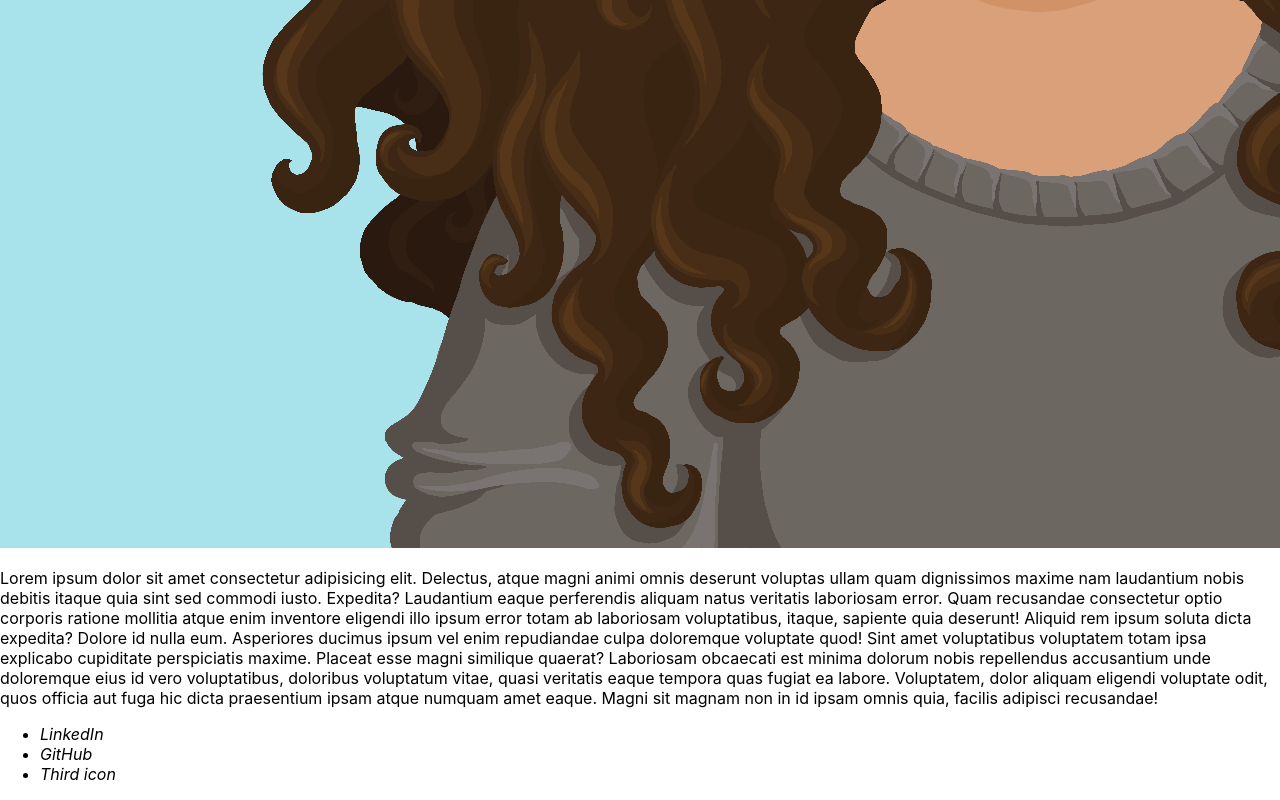
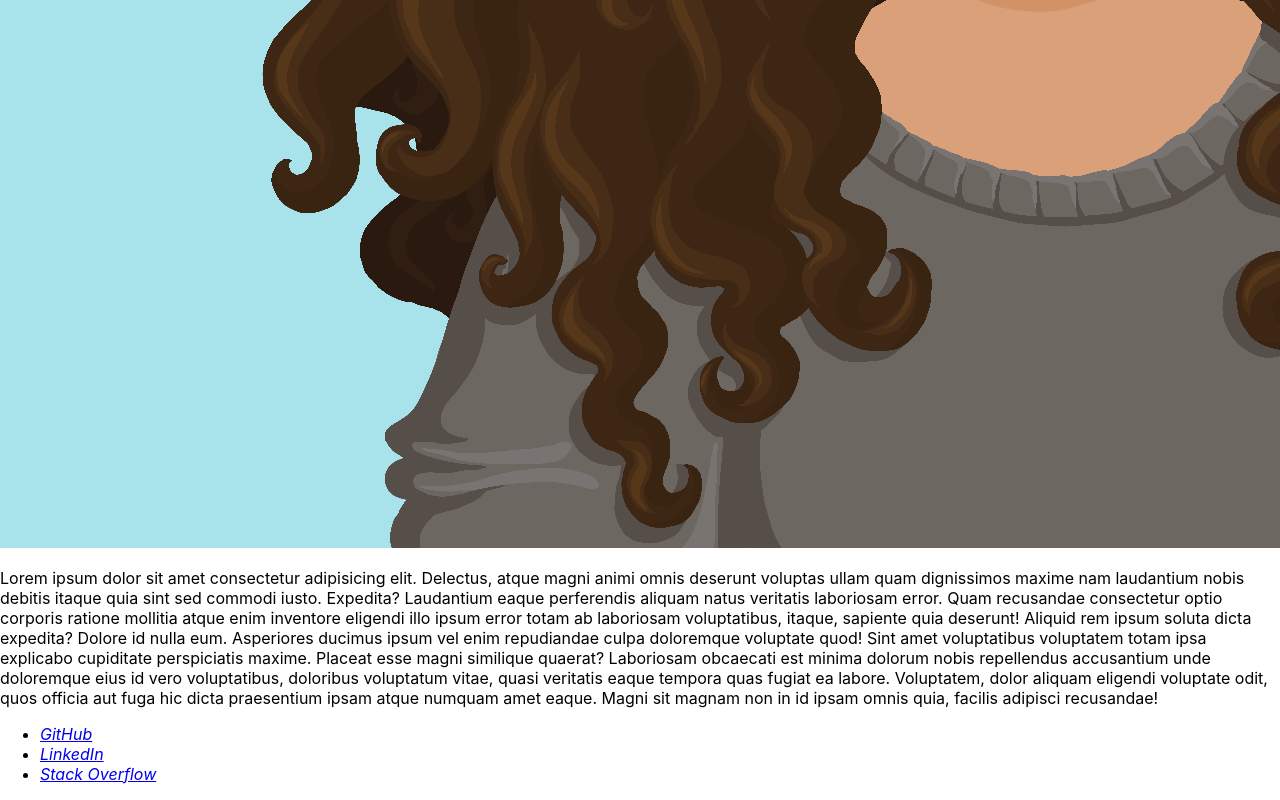
Before and after one commit to NicaVulcan/ccs-morales, a React (Create React App) app: page / in a window 1280 px wide. Shown: the part 1731-2531 px from the top of the page. Built offline with nearby package versions, Linux system fonts and the light colour scheme.

Commit message:
add anchor tags to footer links

```diff
--- a/src/components/Footer/index.js
+++ b/src/components/Footer/index.js
@@ -3,9 +3,9 @@ import React from "react";
 function Footer () {
     return(
         <ul>
-            <li><i>LinkedIn</i></li>
-            <li><i>GitHub</i></li>
-            <li><i>Third icon</i></li>
+            <li><a href="https://github.com/NicaVulcan"><i>GitHub</i></a></li>
+            <li><a href="https://www.linkedin.com/in/csullivanmorales/"><i>LinkedIn</i></a></li>
+            <li><a href="https://stackoverflow.com/users/16744333/csullym"><i>Stack Overflow</i></a></li>
         </ul>
     )
 }
```
